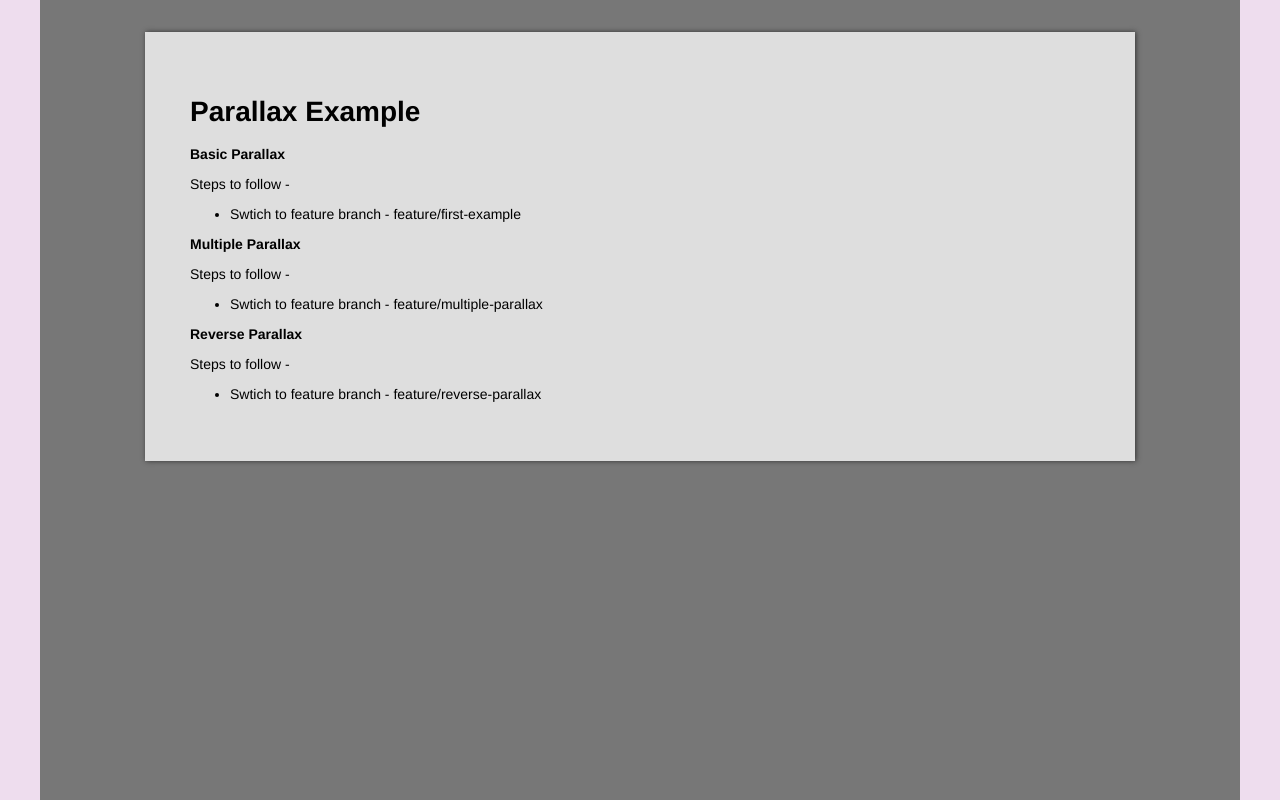
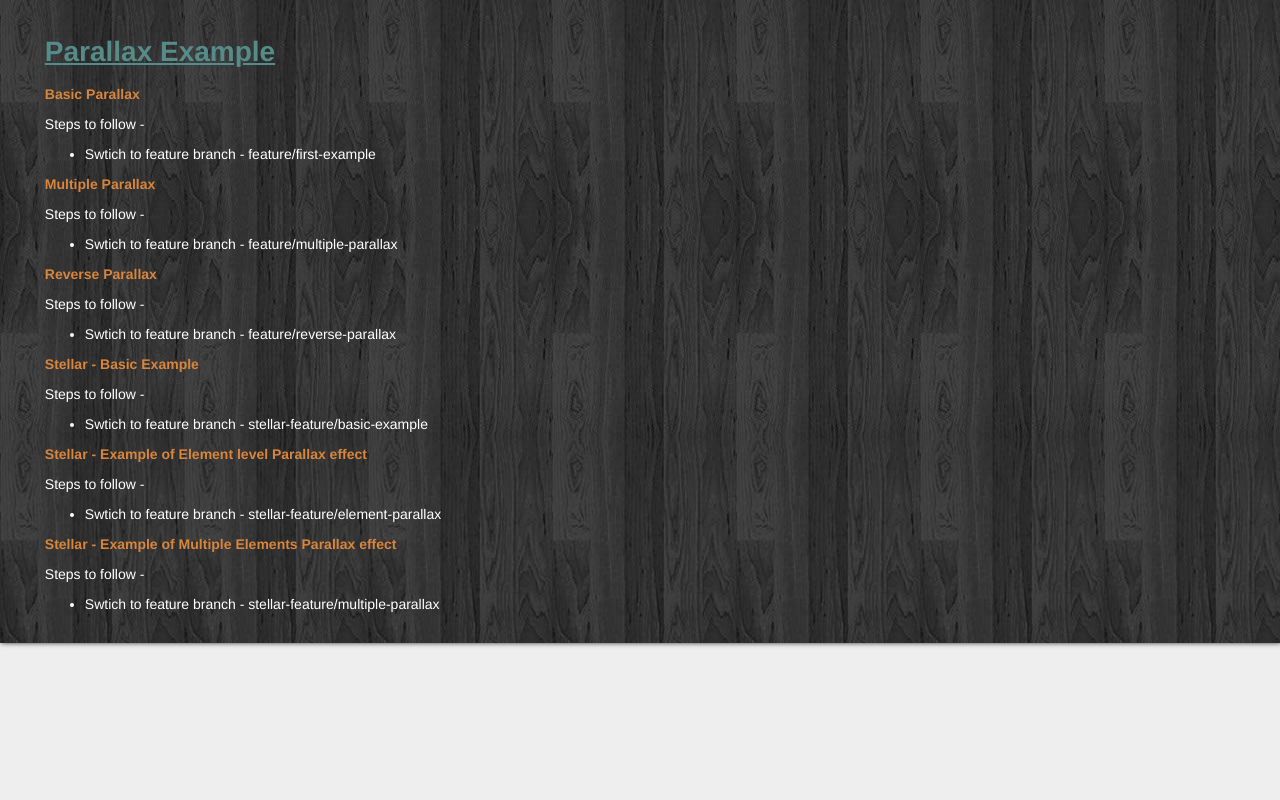
Before and after one commit to personal-anshul/parallax, a plain HTML site: page index.html in a window 1280 px wide. Drawn offline with Linux system fonts and the light colour scheme.

Commit message:
Updated Readme and style code for stellar related branches

```diff
--- a/assets/stylesheet/style.css
+++ b/assets/stylesheet/style.css
@@ -2,21 +2,23 @@
 	background: #eee;
 	font-family: helvetica;
 	font-size: 14px;
-	margin: 0 auto;
 	padding: 0;
-	width: 1200px;
-}
-html {
-	background: #ede;
+	width: 100%;
 }
 body {
-	background: #777;
-	height: 100vh;
+	margin: 0;
+	min-height: 100vh;
+	padding: 0;
+}
+.heading {
+	color: #558c89;
 }
 .master-panel {
-	background: #dedede;
+	background: url('../images/body_bg.jpg');
 	box-shadow: 1px 0 5px #333;
-	margin: 0 auto;
-	padding: 3.2em;
-	width: 75%;
+	color: white;
+	padding: 1.2em 3.2em;
 }
+.master-panel strong {
+	color: #d9853b;
+}
--- a/index.html
+++ b/index.html
@@ -5,10 +5,9 @@
 	<link rel="stylesheet" type="text/css" href="assets/stylesheet/style.css">
 </head>
 <body>
-	<br><br>
 	<div class="master-panel">
-		<h1>
-		 Parallax Example
+		<h1 class="heading">
+		 <u>Parallax Example</u>
 		</h1>
 		<p>
 			<strong>Basic Parallax</strong>
@@ -26,6 +25,21 @@
 			<ul>
 				<li>Swtich to feature branch - feature/reverse-parallax</li>
 			</ul>
+			<strong>Stellar - Basic Example</strong>
+			<p>Steps to follow -</p>
+			<ul>
+				<li>Swtich to feature branch - stellar-feature/basic-example</li>
+			</ul>
+			<strong>Stellar - Example of Element level Parallax effect</strong>
+			<p>Steps to follow -</p>
+			<ul>
+				<li>Swtich to feature branch - stellar-feature/element-parallax</li>
+			</ul>
+			<strong>Stellar - Example of Multiple Elements Parallax effect</strong>
+			<p>Steps to follow -</p>
+			<ul>
+				<li>Swtich to feature branch - stellar-feature/multiple-parallax</li>
+			</ul>
 		</p>
 	</div>
 </body>
```
Also changed, not shown: README.md, assets/images/body_bg.jpg (added).
